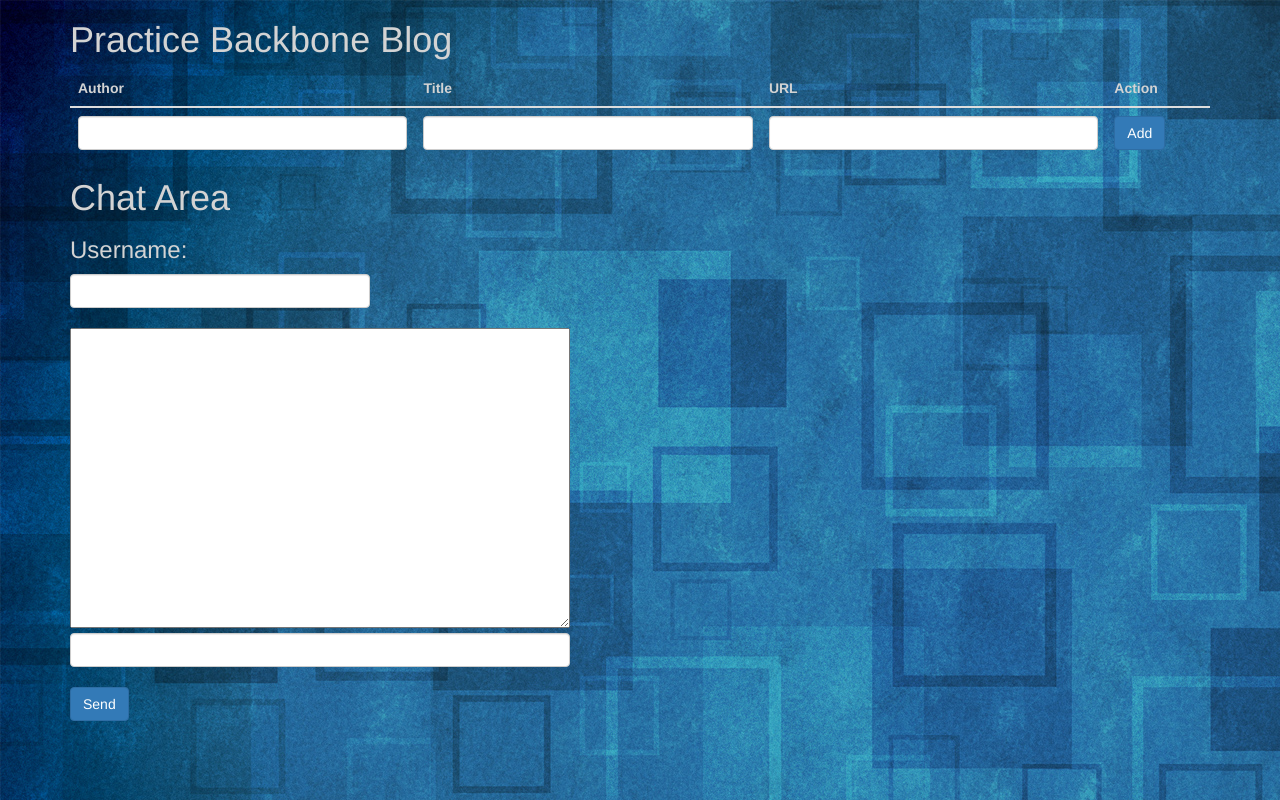
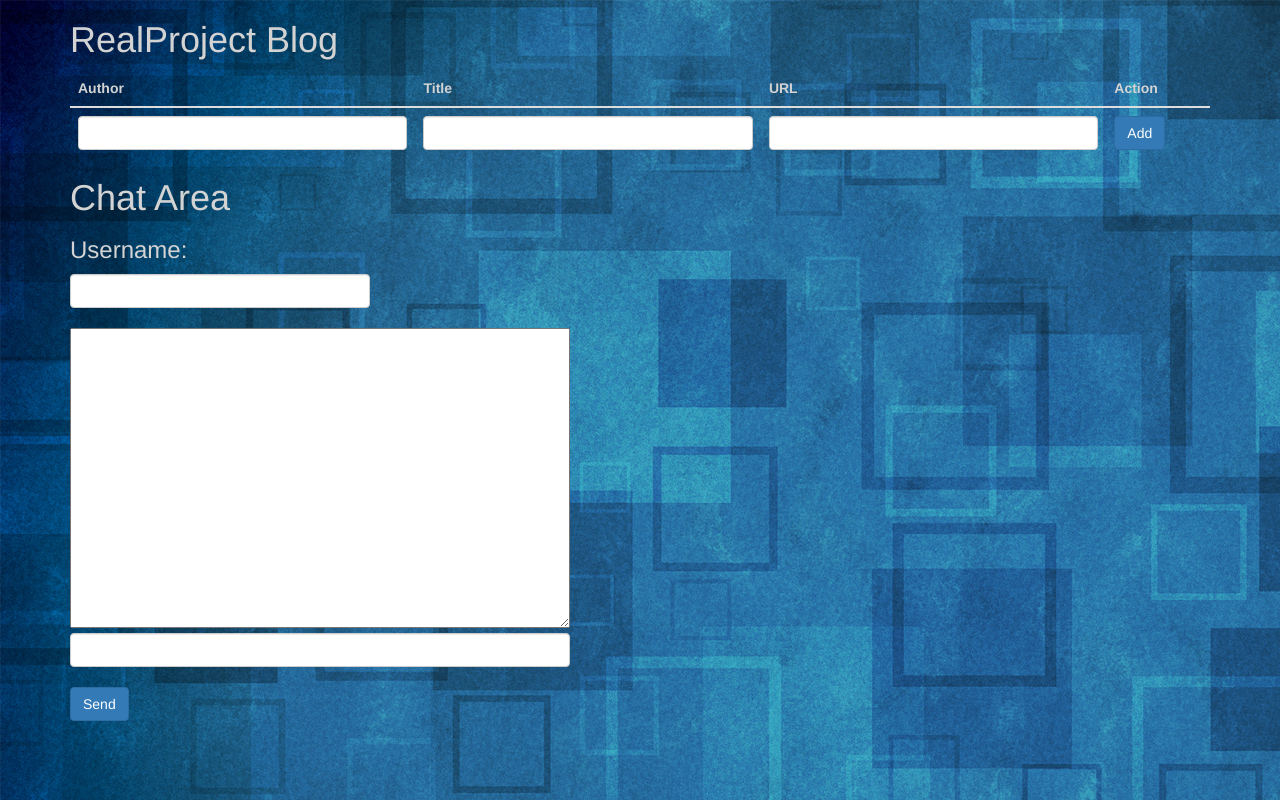
Before and after one commit to sinwailam193/backboneProject, a website: page public/index.html in a window 1280 px wide. Drawn offline with nearby package versions, Linux system fonts and the light colour scheme; no server answers.

Commit message:
made changes to ndex

```diff
--- a/public/index.html
+++ b/public/index.html
@@ -7,7 +7,7 @@
   </head>
   <body background="./img/cool-background.jpg">
     <div class="container">
-      <h1>Practice Backbone Blog</h1>
+      <h1>RealProject Blog</h1>
 
       <table class="table">
         <thead>
```
